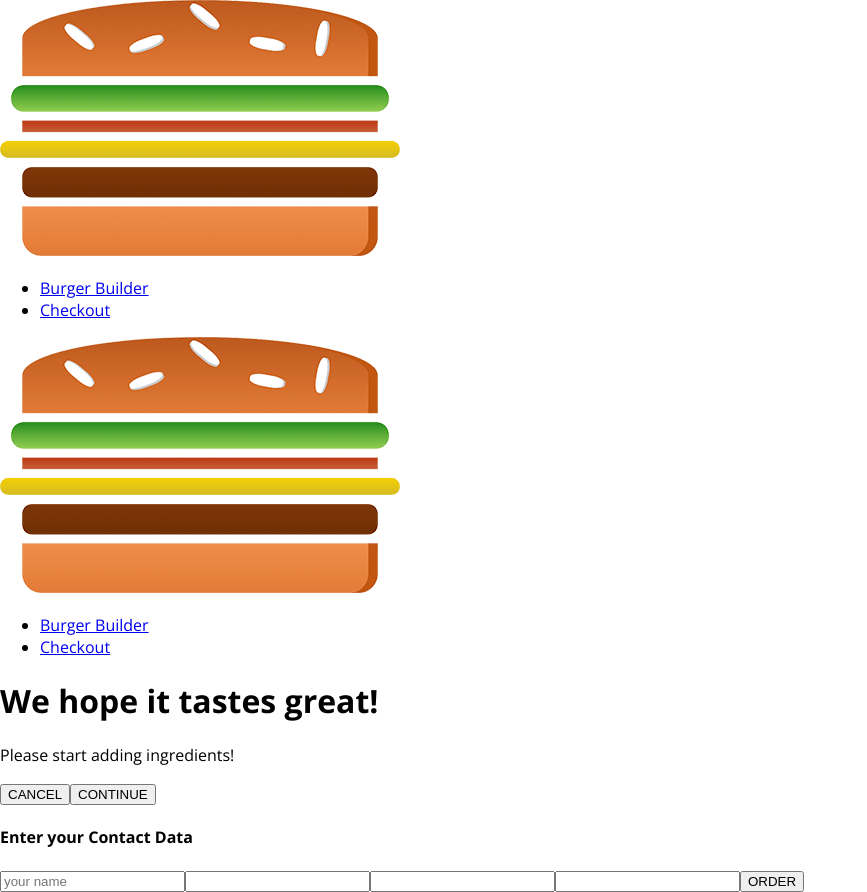
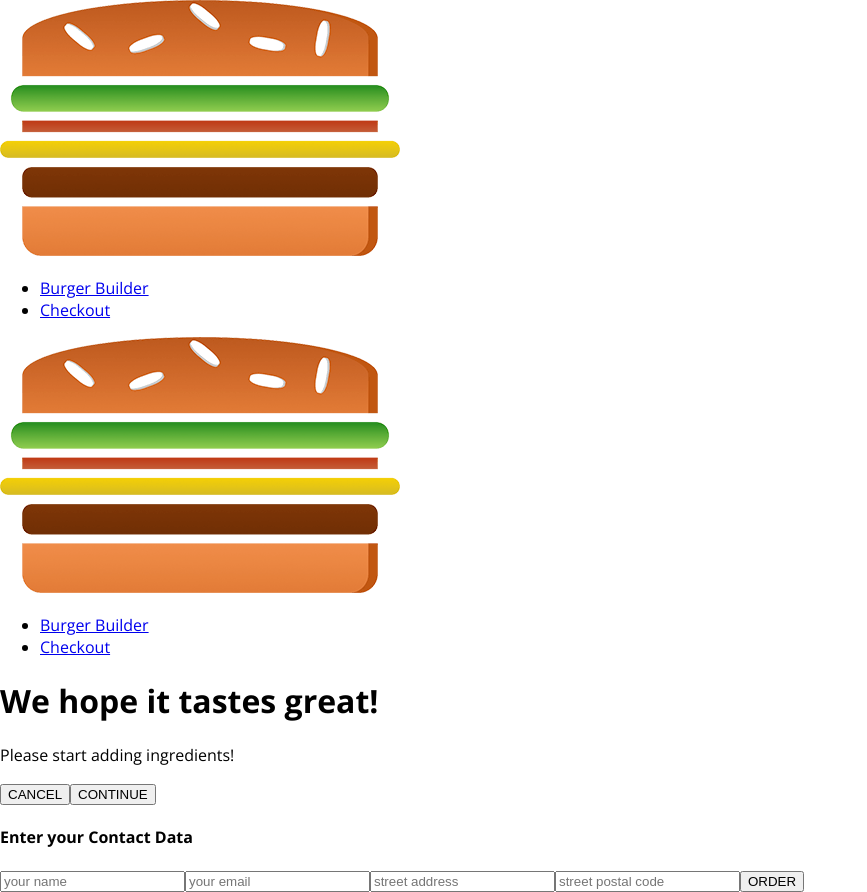
Before and after one commit to alexandria-lewis/burger-builder, a React app: page /checkout in a window 1280 px wide. Both pictures are taken after a click on the button "CONTINUE". Shown: the whole page, without its empty margins (0-867 px from the left). Built offline with nearby package versions, Linux system fonts and the light colour scheme.

Commit message:
mod 254: order submission and passing data between pages

```diff
--- a/src/containers/BurgerBuilder/BurgerBuilder.js
+++ b/src/containers/BurgerBuilder/BurgerBuilder.js
@@ -130,37 +130,16 @@ class BurgerBuilder extends Component {
     }
 
     purchaseContinueHandler = () => {
-        // this.setState({loading: true});
-        // const order = {
-        //     ingredients: this.state.ingredients,
-        //     price: this.state.totalPrice,
-        //     customer: {
-        //         name: 'Alex L',
-        //         address: {
-        //             street: 'test road',
-        //             zipCode: '12345',
-        //             country: 'USA'
-        //         },
-        //         email: 'test@test.com'
-        //     },
-        //     deliveryMethod: 'fastest'
-        // }
-        // axios.post('/orders.json', order)
-        //     .then(response => {
-        //         this.setState({loading: false, purchasing: false});
-        //     })
-        //     .catch(error => {
-        //         this.setState({loading: false, purchasing: false});
-        //     });
-
-        // I will comment all this code out because I no longer want to store it on firebase immediately here I went to go to the checkout component instead.
-
         const queryParams = [];
         for (let i in this.state.ingredients ) {
             queryParams.push(encodeURIComponent(i) + '=' + encodeURIComponent(this.state.ingredients[i]));
             // I will use a little helper method which is provided by javascript, encodeURIComponent, which simply encodes my elements such that they can be used in the URL, this is relevant for whitespace and so on.
             // setting property name equal to well the value for that property name
         }
+
+        queryParams.push('price=' + this.state.totalPrice);
+        // So here I'll simply push it to my queryParams, I'll push the price equals and then this.state.totalPrice so that is also passed as a query parameter. This of course also means that I have to get it inside my check out component.
+
         // So this is an array which now just has a couple of strings which is property name equal property value. Now this array of strings is what I want to join with the & sign.
         const queryString = queryParams.join('&');
         this.props.history.push({
--- a/src/containers/Checkout/Checkout.js
+++ b/src/containers/Checkout/Checkout.js
@@ -7,24 +7,27 @@ import ContactData from './ContactData/ContactData';
 
 class Checkout extends Component {
     state = {
-        ingredients: {
-            salad: 1,
-            meat: 1,
-            cheese: 1,
-            bacon: 1
-        }
+        ingredients: null,
+        price: 0
     }
 
-    // I won't use componentDidUpdate or anything like that because whenever I load this component, it will mount itself, there is no way I can route to it without it being mounted again because it's not nested in some other page or anything like that.
-    componentDidMount() {
+    // Now to fix this (ingredients error cannot initialize null in DidMount), what we can do is we can simply change componentDidMount to WillMount before we render the child component, we already have access to the props there so we can already get the queryParams there. and we do this at the point of time where we don't render children so we can set up the state prior to render children.
+    componentWillMount() {
         const query = new URLSearchParams(this.props.location.search);
         // I used the URLSearchParams constructor, pass this.props.location.search which includes the ? and so on but with URL search purpose, I can basically extract that.
         const ingredients = {};// an object to set to state.ingredients
+        let price = 0;
         for (let param of query.entries()){
             // ['salad', '1'] format
-            ingredients[param[0]] = +param[1]; // converting to a number with +
+
+            if (param[0] === 'price') {
+                price = param[1];
+            } else {
+                ingredients[param[0]] = +param[1]; // converting to a number with +
+            }
+            // Now here I'm looping for all the ingredients and then I'm pushing down onto my ingredients array, the total prize of course is no ingredient so I shouldn't push it onto this array. So instead I'll have to check if param[0] is equal to price and this of course is only kind of a work around we'll find a better way of handling this state and passing it to this other container later in this course, no worries.
         }
-        this.setState({ingredients: ingredients});
+        this.setState({ingredients: ingredients, totalPrice: price});
     }
 
     checkoutCancelledHandler = () => { // using fat arrow to inherit the THIS keyword
@@ -49,8 +52,12 @@ class Checkout extends Component {
                     checkoutContinued={this.checkoutContinuedHandler} />
                 <Route
                     path={this.props.match.path + '/contact-data'}
-                    component={ContactData} />
-                    {/* use route here below my checkOutSummary to load something for a path which should now depend on the path we're currently on +/ContactData. So I'll use this props and then we can use match url (this.props.match.url) or also for building paths and routes you might use path +/ contact data and this should also be part of the dynamic path here, the string. */}
+                    render={(props) => (<ContactData ingredients={this.state.ingredients} price={this.state.totalPrice} {...props} />)} />
+                {/* To pass props using RENDER property which takes a method as you learned where you then output some jsx on the right side of the arrow and there I actually want to render the contactData element */}
+
+                {/* Now I will use the props I get in this render method and I will simply distribute them here after passing my own props with curly braces props. Whatever I get in the props here will be passed on to a contact data and therefore since this will include the history object, this push method here should work. */}
+
+                {/* use route here below my checkOutSummary to load something for a path which should now depend on the path we're currently on +/ContactData. So I'll use this props and then we can use match url (this.props.match.url) or also for building paths and routes you might use path +/ contact data and this should also be part of the dynamic path here, the string. */}
             </div>
         );
     }
--- a/src/containers/Checkout/ContactData/ContactData.js
+++ b/src/containers/Checkout/ContactData/ContactData.js
@@ -1,7 +1,9 @@
 import React, { Component } from 'react';
 
 import classes from './ContactData.css';
+import Spinner from '../../../components/UI/Spinner/Spinner';
 import Button from '../../../components/UI/Button/Button';
+import axios from '../../../axios-orders';
 
 class ContactData extends Component {
     state = {
@@ -10,20 +12,59 @@ class ContactData extends Component {
         address: {
             street: '',
             postalCode: ''
+        },
+        loading: false
+    }
+
+    orderHandler = (event) => {
+        event.preventDefault();
+        // well unfortunately this just reloaded the page because we're inside a form, that is something which is the default behavior actually but here, I should handle the event object in orderHandler and add event.PreventDefault to prevent the default which is to send a request which I don't want. I don't want to send a request because while this reloads my form
+
+        // console.log(this.props.ingredients);
+
+        this.setState({loading: true});
+        const order = {
+            ingredients: this.props.ingredients,
+            price: this.props.price,
+            customer: {
+                name: 'Alex L',
+                address: {
+                    street: 'test road',
+                    zipCode: '12345',
+                    country: 'USA'
+                },
+                email: 'test@test.com'
+            },
+            deliveryMethod: 'fastest'
         }
+        axios.post('/orders.json', order)
+            .then(response => {
+                this.setState({loading: false});
+                this.props.history.push('/');
+            })
+            .catch(error => {
+                this.setState({loading: false});
+            });
     }
 
     render () {
+        let form = (
+            <form>
+                <input className={classes.Input} type='text' name='name' placeholder='your name' />
+                <input className={classes.Input} type='email' name='email' placeholder='your email' />
+                <input className={classes.Input} type='text' name='street' placeholder='street address' />
+                <input className={classes.Input} type='text' name='postal' placeholder='street postal code' />
+                <Button btnType='Success' clicked={this.orderHandler}>ORDER</Button>
+                {/* And then here on this button as in all buttons using our own button component, we can use our clicked property and pass the method which should get executed on a click as a reference. */}
+            </form>
+        );
+        if (this.state.loading) {
+            form = <Spinner />;
+        }
         return (
             <div className={classes.ContactData}>
                 <h4>Enter your Contact Data</h4>
-                <form>
-                    <input className={classes.Input} type='text' name='name' placeholder='your name' />
-                    <input className={classes.Input} type='email' name='email' placeholer='your email' />
-                    <input className={classes.Input} type='text' name='street' placeholer='street address' />
-                    <input className={classes.Input} type='text' name='postal' placeholer='street postal code' />
-                    <Button btnType='Success'>ORDER</Button>
-                </form>
+                {form}
             </div>
         );
     }
```
